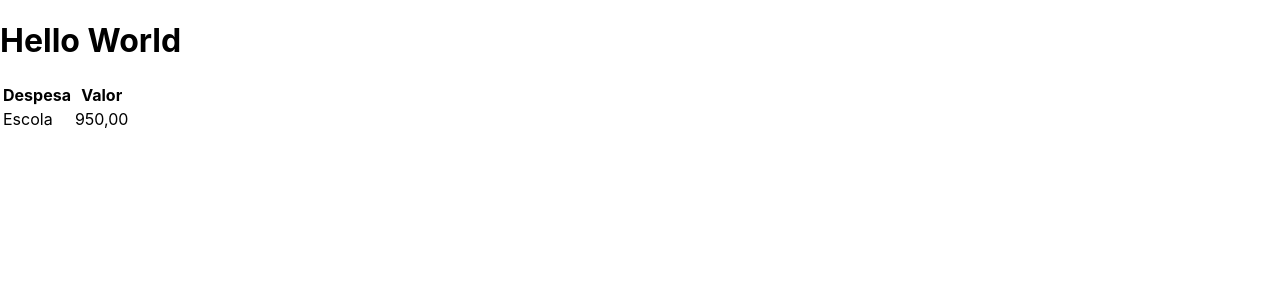
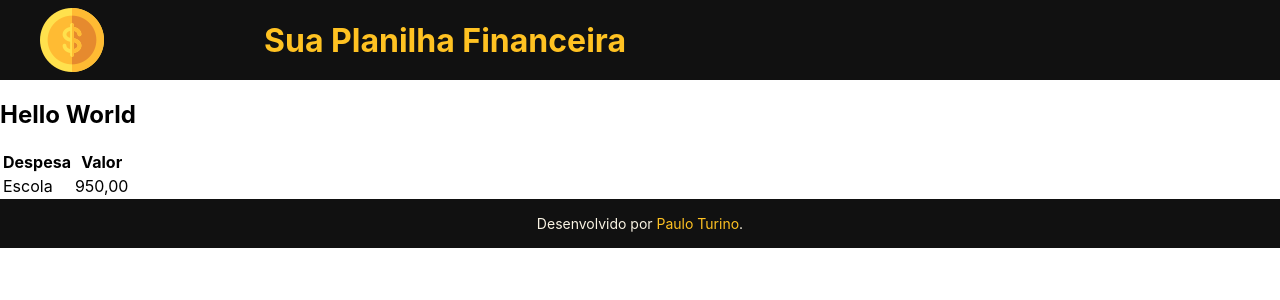
Before and after one commit to TurinoS/planilha-financeira, a JavaScript app in the folder planilha-financeira/: page / in a window 1280 px wide. Shown: the top 300 px of the page. Built offline with nearby package versions, Linux system fonts and the light colour scheme; the HTML template or start-up script is replaced by a standard one.

Commit message:
Implementando o header e o footer

```diff
--- a/planilha-financeira/src/App.js
+++ b/planilha-financeira/src/App.js
@@ -1,12 +1,16 @@
+import Footer from "./components/Footer";
 import Form from "./components/Form";
+import Header from "./components/Header";
 import Table from "./components/Table";
 
 
 function App() {
   return (
     <main>
+      <Header />
       <Form />
       <Table />
+      <Footer />
     </main>
   );
 }
--- /dev/null
+++ b/planilha-financeira/src/components/Footer/Footer.module.css
@@ -0,0 +1,14 @@
+.footer {
+    background-color: var(--preto);
+    text-align: center;
+    padding: 2px;
+}
+
+.footer p {
+    color: var(--branco);
+    font-size: 14px;
+}
+
+.footer span {
+    color: var(--amarelo);
+}
--- /dev/null
+++ b/planilha-financeira/src/components/Footer/index.js
@@ -0,0 +1,9 @@
+import styles from './Footer.module.css';
+
+export default function Footer() {
+    return(
+        <footer className={styles.footer}>
+            <p>Desenvolvido por <span>Paulo Turino</span>.</p>
+        </footer>
+    )
+}
--- a/planilha-financeira/src/components/Form/index.js
+++ b/planilha-financeira/src/components/Form/index.js
@@ -3,7 +3,7 @@ import styles from './Form.module.css';
 export default function Form() {
     return(
         <form className={styles.form}>
-            <h1>Hello World</h1>
+            <h2>Hello World</h2>
         </form>
     )
 }
--- /dev/null
+++ b/planilha-financeira/src/components/Header/Header.module.css
@@ -0,0 +1,15 @@
+.header {
+    display: flex;
+    align-items: center;
+    padding: .5em;
+    background-color: var(--preto);
+}
+
+.header img {
+    margin-left: 2em;
+}
+
+.header h1 {
+    margin: 0 0 0 5em;
+    color: var(--amarelo);
+}
--- /dev/null
+++ b/planilha-financeira/src/components/Header/index.js
@@ -0,0 +1,11 @@
+import styles from './Header.module.css';
+import logo from '../../img/logo.png'
+
+export default function Header() {
+    return(
+        <header className={styles.header}>
+            <img src={logo} alt='Logo da planilha' />
+            <h1>Sua Planilha Financeira</h1>
+        </header>
+    )
+}
--- a/planilha-financeira/src/index.css
+++ b/planilha-financeira/src/index.css
@@ -1,3 +1,11 @@
+:root {
+  --preto: #111;
+  --branco: #f9f3e3;
+  --amarelo-claro: #efdca6;
+  --amarelo: #ffc222;
+  --amarelo-escuro: #2a220d;
+}
+
 body {
   margin: 0;
   font-family: -apple-system, BlinkMacSystemFont, 'Segoe UI', 'Roboto', 'Oxygen',
```
Also changed, not shown: planilha-financeira/src/img/logo.png (added).
